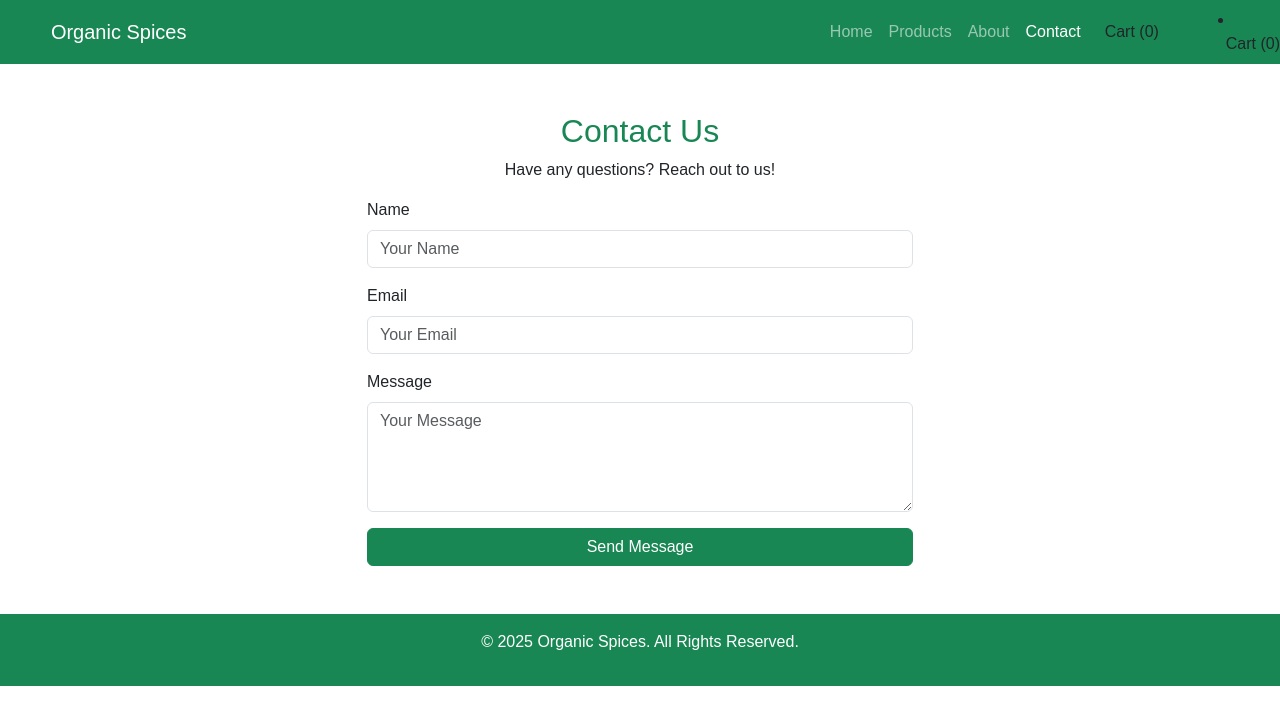
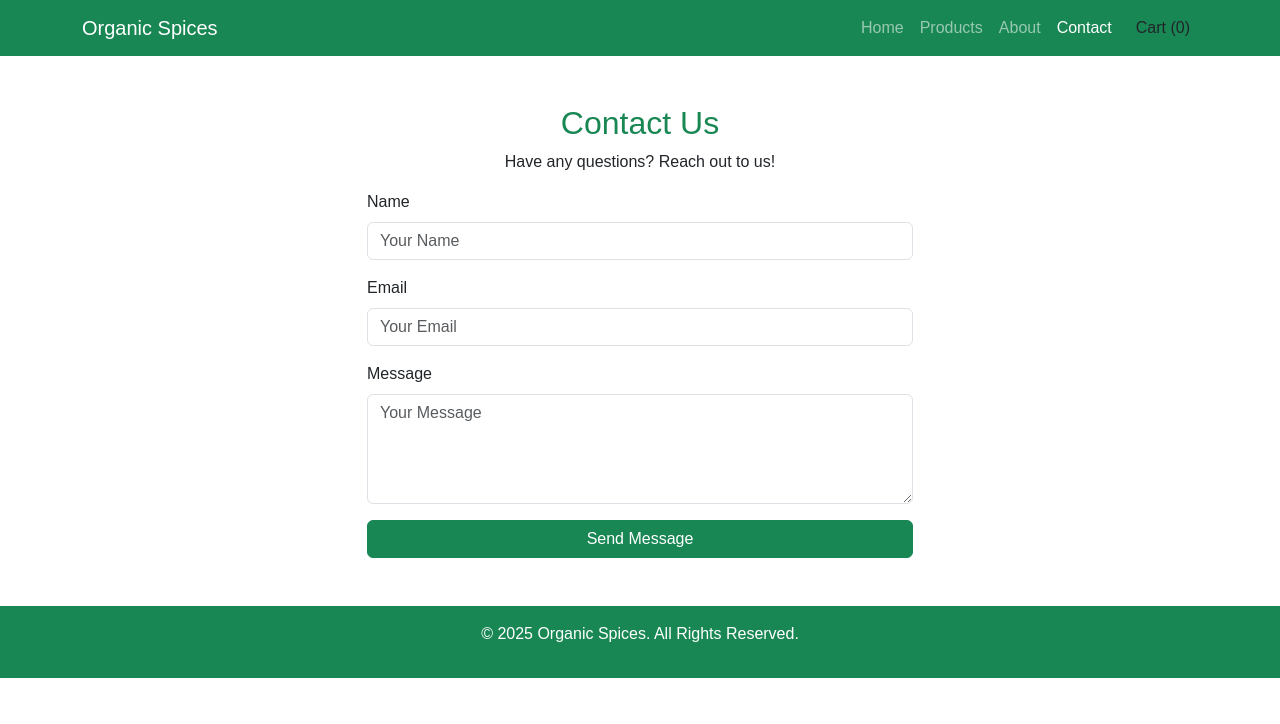
Before and after one commit to sumiiii05/organic-spices, a plain HTML site: page contact.html in a window 1280 px wide. Drawn offline with nearby package versions, Linux system fonts and the light colour scheme.

Commit message:
initial commit

```diff
--- a/contact.html
+++ b/contact.html
@@ -26,11 +26,7 @@
                 </ul>
             </div>
         </div>
-        <li class="nav-item">
-            <a class="nav-link btn btn-warning text-dark ms-2" href="cart.html">
-                Cart (<span id="cart-count">0</span>)
-            </a>
-        </li>
+
     </nav>
 
     <!-- Contact Section -->
```
Also changed, not shown: about.html (+1 -5 lines), cart.html (+1 -5 lines), index.html (+1 -5 lines), products.html (+1 -5 lines).
